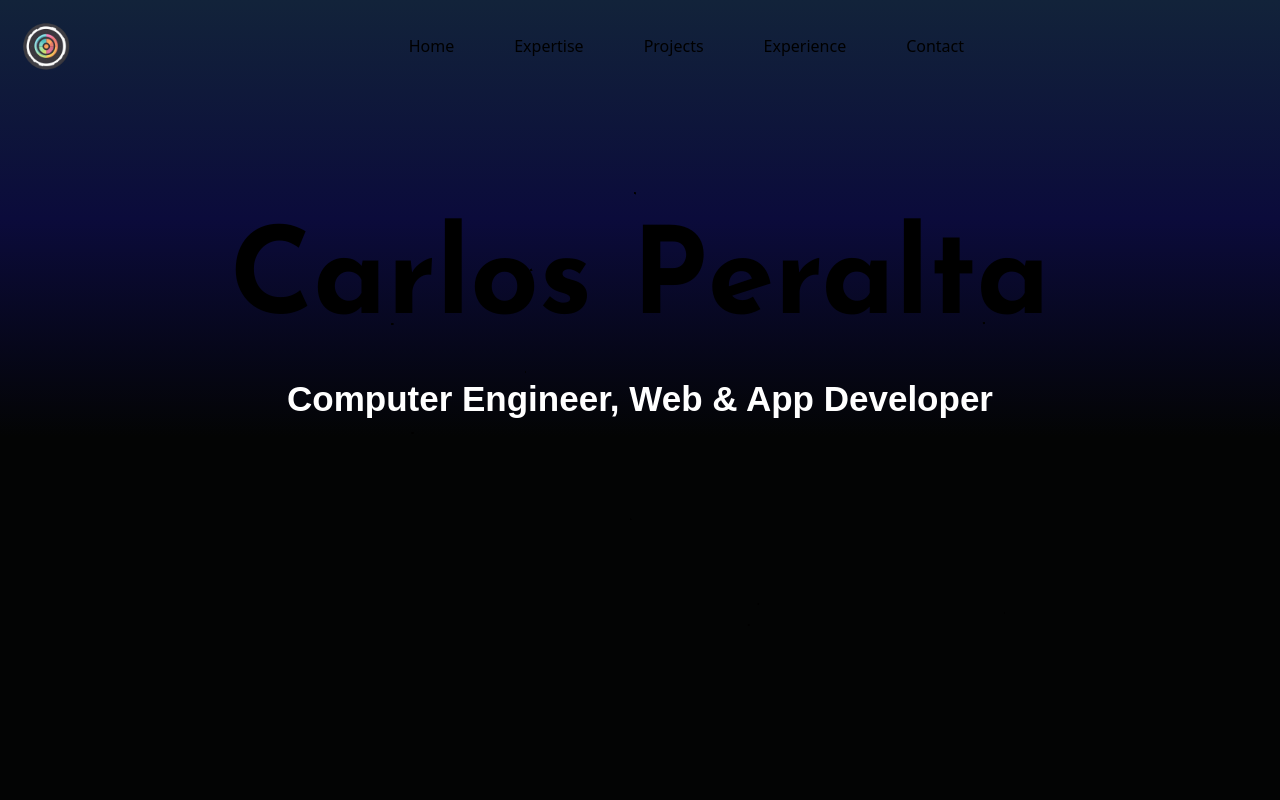
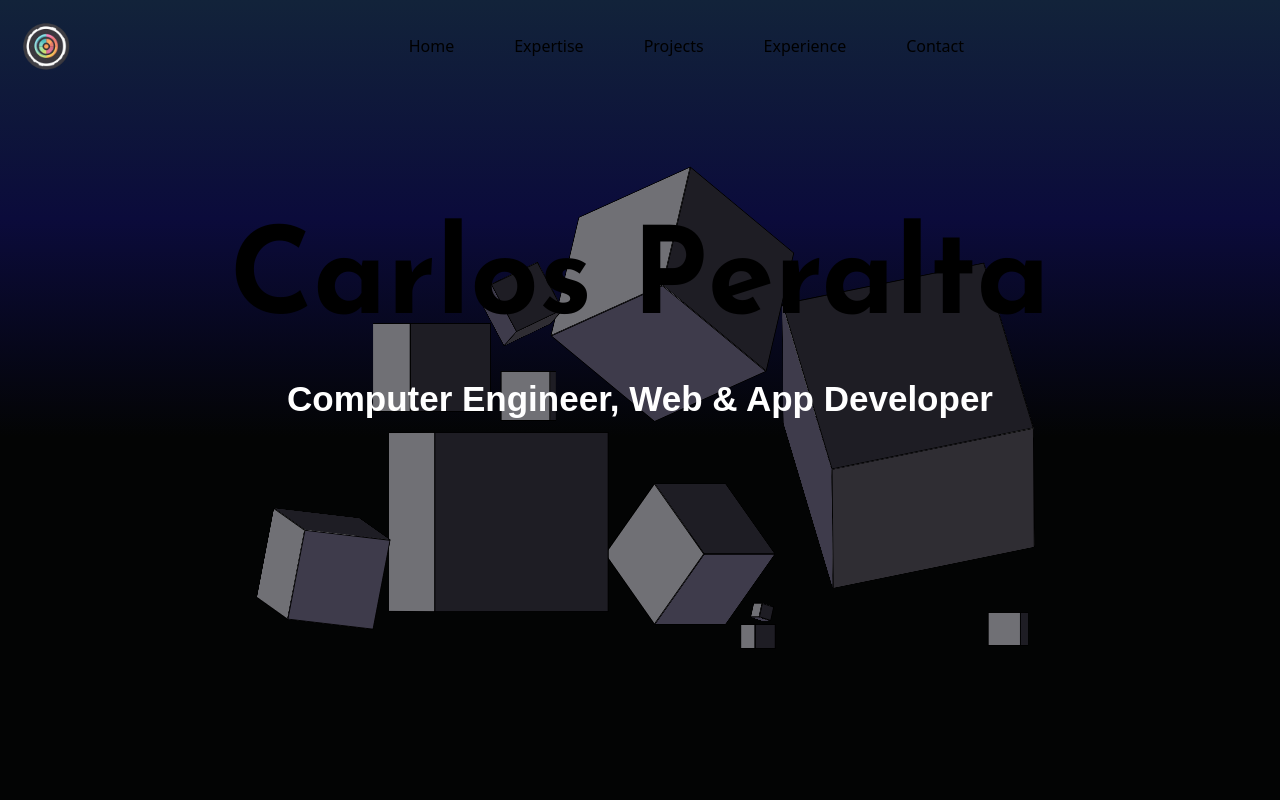
Before and after one commit to ElBuenCarlos19/Portafolio-Web, a Next.js app: page / in a window 1280 px wide. Shown: the top 800 px of the page. Built offline with nearby package versions, Linux system fonts and the light colour scheme; a web font is replaced by a local one.

Commit message:
Soluciones menores

```diff
--- a/app/components/cubo/page.tsx
+++ b/app/components/cubo/page.tsx
@@ -6,45 +6,48 @@ interface Props {
     rotateY: number;
     rotateX: number;
     rotateZ: number;
-    tamano: number;
+    tamaño: number;
 }
 
-const Cubo: React.FC<Props> = ({ left, top, rotateY, rotateX, rotateZ, tamano }) => {
+function Cubo(props: Props) {
     return (
-        <div className="container" style={{ left: `${left}%`, top: `${top}%` }}>
-            <div className="cubo" style={{ transform: `rotateY(${rotateY}deg) rotateX(${rotateX}deg) rotateZ(${rotateZ}deg)` }}>
-                <div className="cara caraArriba" style={{
-                    height: `${tamano}px`,
-                    width: `${tamano}px`,
-                    transform: `translateY(-${tamano / 2}px) rotateX(90deg)`
+        <div className="container" style={{ left: `${props.left}%`, top: `${props.top}%` }}>
+            <div className="cubo" style={{ transform: `rotateY(${props.rotateY}deg) rotateX(${props.rotateX}deg) rotateZ(${props.rotateZ}deg)` }}>
+            <div className="cara caraArriba" style={{
+                    height: `${props.tamaño}px`,
+                    width: `${props.tamaño}px`,
+                    transform: `translateY(-${props.tamaño/2}px) rotateX(90deg)`
                 }}></div>
                 <div className="cara caraIzquierda" style={{
-                    height: `${tamano}px`,
-                    width: `${tamano}px`,
-                    transform: `translateX(-${tamano / 2}px) rotateY(90deg)`
+                    height: `${props.tamaño}px`,
+                    width: `${props.tamaño}px`,
+                    transform: `translateX(-${props.tamaño/2}px) rotateY(90deg)`
                 }}></div>
                 <div className="cara caraDerecha" style={{
-                    height: `${tamano}px`,
-                    width: `${tamano}px`,
-                    transform: `translateX(${tamano / 2}px) rotateY(90deg)`
+                    height: `${props.tamaño}px`,
+                    width: `${props.tamaño}px`,
+                    transform: `translateX(${props.tamaño/2}px) rotateY(90deg)`
+
                 }}></div>
                 <div className="cara caraFondo" style={{
-                    height: `${tamano}px`,
-                    width: `${tamano}px`,
-                    transform: `translateZ(-${tamano / 2}px)`
+                    height: `${props.tamaño}px`,
+                    width: `${props.tamaño}px`,
+                    transform: `translateZ(-${props.tamaño/2}px)`
+
                 }}></div>
                 <div className="cara caraFrente" style={{
-                    height: `${tamano}px`,
-                    width: `${tamano}px`,
-                    transform: `translateZ(${tamano / 2}px)`
+                    height: `${props.tamaño}px`,
+                    width: `${props.tamaño}px`,
+                    transform: `translateZ(${props.tamaño/2}px)`
                 }}></div>
                 <div className="cara caraAbajo" style={{
-                    height: `${tamano}px`,
-                    width: `${tamano}px`,
-                    transform: `translateY(${tamano / 2}px) rotateX(90deg)`
+                    height: `${props.tamaño}px`,
+                    width: `${props.tamaño}px`,
+                    transform: `translateY(${props.tamaño/2}px) rotateX(90deg)`
                 }}></div>
             </div>
         </div>
+
     );
 }
 
```
